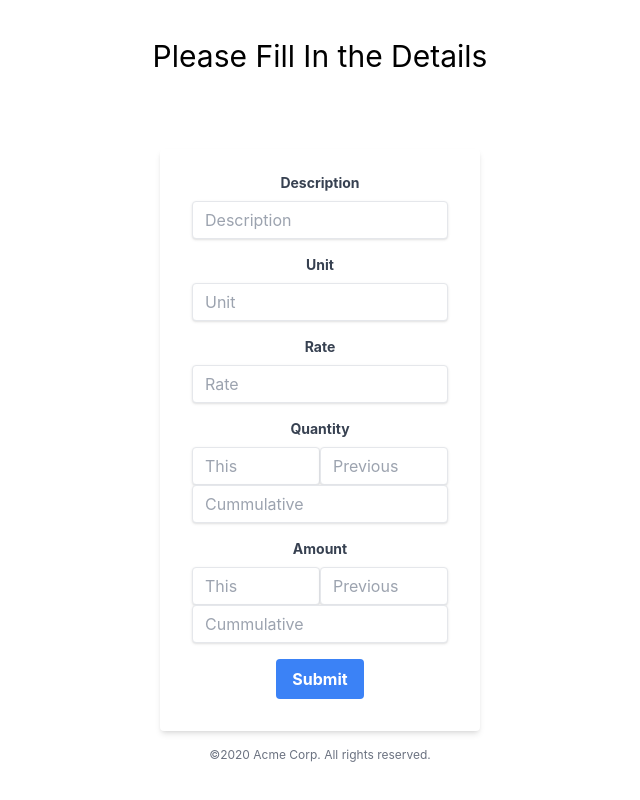
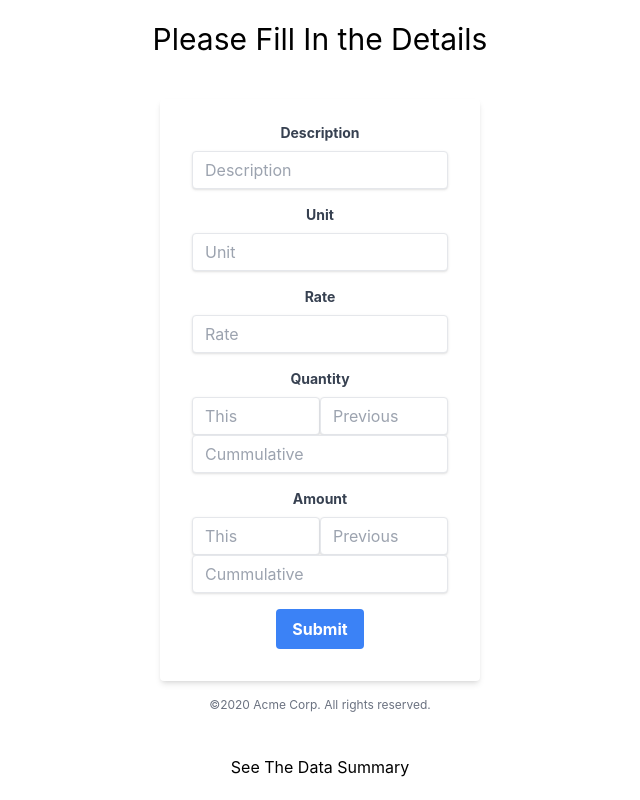
Before and after one commit to lazmikhan/bill-table, a React (Create React App) app: page / in a window 1280 px wide. Shown: the whole page, without its empty margins (320-960 px from the left). Built offline with nearby package versions, Linux system fonts and the light colour scheme.

Commit message:
added a new route

```diff
--- a/package.json
+++ b/package.json
@@ -8,6 +8,7 @@
     "@testing-library/user-event": "^13.5.0",
     "react": "^18.2.0",
     "react-dom": "^18.2.0",
+    "react-router-dom": "^6.6.1",
     "react-scripts": "5.0.1",
     "web-vitals": "^2.1.4"
   },
--- a/src/App.js
+++ b/src/App.js
@@ -1,11 +1,23 @@
 import logo from './logo.svg';
 import './App.css';
 import BillInput from './components/BillInput/BillInput';
+import { Route, Routes } from 'react-router-dom';
+import Summary from './components/BillInput/Summary';
+
 
 function App() {
+  var arr=[];
   return (
     <div className="App">
-   <BillInput></BillInput>
+  <Routes>
+  <Route path='/' element={<BillInput arr={arr}></BillInput>}>   </Route>
+    <Route path='/billInput' element={<BillInput></BillInput>}>
+
+    </Route>
+    <Route path='/summary' element={<Summary  arr={arr}></Summary>}>
+
+</Route>
+  </Routes>
     </div>
   );
 }
--- a/src/components/BillInput/BillInput.js
+++ b/src/components/BillInput/BillInput.js
@@ -1,7 +1,8 @@
 import React, { useRef } from 'react';
+import { Link } from 'react-router-dom';
 
-const BillInput = () => {
-    var arr=[];
+const BillInput = ({arr}) => {
+
     const descriptionRef = useRef('');
     const unitRef = useRef('');
 const handleData=(event)=>{
@@ -12,7 +13,7 @@ const unit= unitRef.current.value;
 
 const billObj ={description: description, unit:unit};
 arr.push(billObj);
-console.log(arr);
+
 }
     return (
         <div className='grid h-screen place-items-center'>
@@ -64,7 +65,7 @@ console.log(arr);
     &copy;2020 Acme Corp. All rights reserved.
   </p>
 </div>
-
+<Link to="/summary">See The Data Summary</Link>
         </div>
     );
 };
--- /dev/null
+++ b/src/components/BillInput/Summary.js
@@ -0,0 +1,12 @@
+import React from 'react';
+
+const Summary = ({arr}) => {
+    console.log(arr);
+    return (
+        <div>
+{    arr.map( item=>(item.description))}
+        </div>
+    );
+};
+
+export default Summary;
--- a/src/index.js
+++ b/src/index.js
@@ -3,12 +3,14 @@ import ReactDOM from 'react-dom/client';
 import './index.css';
 import App from './App';
 import reportWebVitals from './reportWebVitals';
+import { BrowserRouter } from 'react-router-dom';
 
 const root = ReactDOM.createRoot(document.getElementById('root'));
 root.render(
-  <React.StrictMode>
+<BrowserRouter>
+<React.StrictMode>
     <App />
-  </React.StrictMode>
+  </React.StrictMode></BrowserRouter>
 );
 
 // If you want to start measuring performance in your app, pass a function
```
Also changed, not shown: 1 other file (tests, documents, lock files or other folders).
